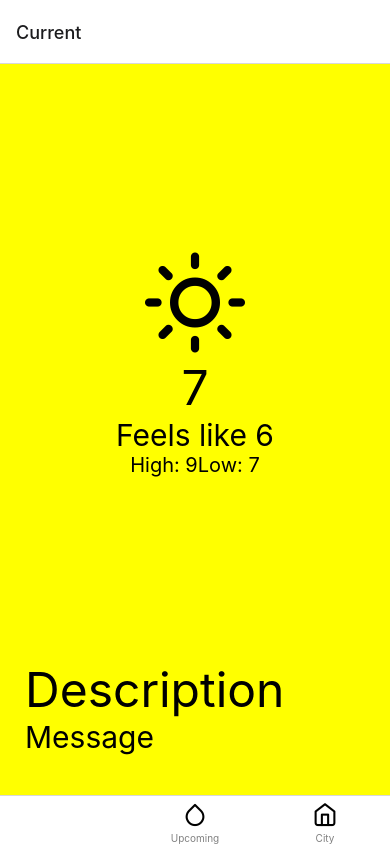
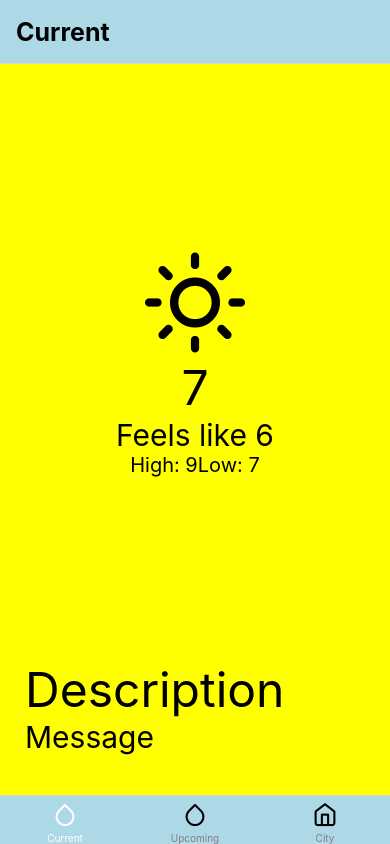
Before and after one commit to tapsaca/weather-app, a React Native app: screen / in a window 390 px wide. Built offline with nearby package versions, Linux system fonts and the light colour scheme.

Commit message:
Extract tabs from App to its own component

```diff
--- a/App.js
+++ b/App.js
@@ -1,61 +1,10 @@
-import { Feather } from '@expo/vector-icons'
-import { createBottomTabNavigator } from '@react-navigation/bottom-tabs'
 import { NavigationContainer } from '@react-navigation/native'
-import City from './src/screens/City'
-import CurrentWeather from './src/screens/CurrentWeather'
-import UpcomingWeather from './src/screens/UpcomingWeather'
-
-const Tab = createBottomTabNavigator()
+import Tabs from './src/components/Tabs'
 
 const App = () => {
   return (
     <NavigationContainer>
-      <Tab.Navigator
-        screenOptions={{
-          tabBarActiveTintColor: 'white',
-          tabBarInactiveTintColor: 'gray'
-        }}
-      >
-        <Tab.Screen
-          component={CurrentWeather}
-          name={'Current'}
-          options={{
-            tabBarIcon: ({ focused }) => (
-              <Feather
-                color={focused ? 'white' : 'black'}
-                name={'droplet'}
-                size={25}
-              />
-            )
-          }}
-        />
-        <Tab.Screen
-          component={UpcomingWeather}
-          name={'Upcoming'}
-          options={{
-            tabBarIcon: ({ focused }) => (
-              <Feather
-                color={focused ? 'white' : 'black'}
-                name={'droplet'}
-                size={25}
-              />
-            )
-          }}
-        />
-        <Tab.Screen
-          component={City}
-          name={'City'}
-          options={{
-            tabBarIcon: ({ focused }) => (
-              <Feather
-                color={focused ? 'white' : 'black'}
-                name={'home'}
-                size={25}
-              />
-            )
-          }}
-        />
-      </Tab.Navigator>
+      <Tabs />
     </NavigationContainer>
   )
 }
--- /dev/null
+++ b/src/components/Tabs.js
@@ -0,0 +1,71 @@
+import { Feather } from '@expo/vector-icons'
+import { createBottomTabNavigator } from '@react-navigation/bottom-tabs'
+import City from '../screens/City'
+import CurrentWeather from '../screens/CurrentWeather'
+import UpcomingWeather from '../screens/UpcomingWeather'
+
+const Tab = createBottomTabNavigator()
+
+const Tabs = () => {
+  return (
+    <Tab.Navigator
+      screenOptions={{
+        headerStyle: {
+          backgroundColor: 'lightblue'
+        },
+        headerTitleStyle: {
+          color: 'black',
+          fontSize: 25,
+          fontWeight: 'bold'
+        },
+        tabBarActiveTintColor: 'white',
+        tabBarInactiveTintColor: 'gray',
+        tabBarStyle: {
+          backgroundColor: 'lightblue',
+        }
+      }}
+    >
+      <Tab.Screen
+        component={CurrentWeather}
+        name={'Current'}
+        options={{
+          tabBarIcon: ({ focused }) => (
+            <Feather
+              color={focused ? 'white' : 'black'}
+              name={'droplet'}
+              size={25}
+            />
+          )
+        }}
+      />
+      <Tab.Screen
+        component={UpcomingWeather}
+        name={'Upcoming'}
+        options={{
+          tabBarIcon: ({ focused }) => (
+            <Feather
+              color={focused ? 'white' : 'black'}
+              name={'droplet'}
+              size={25}
+            />
+          )
+        }}
+      />
+      <Tab.Screen
+        component={City}
+        name={'City'}
+        options={{
+          tabBarIcon: ({ focused }) => (
+            <Feather
+              color={focused ? 'white' : 'black'}
+              name={'home'}
+              size={25}
+            />
+          )
+        }}
+      />
+    </Tab.Navigator>
+  )
+}
+
+export default Tabs
```
